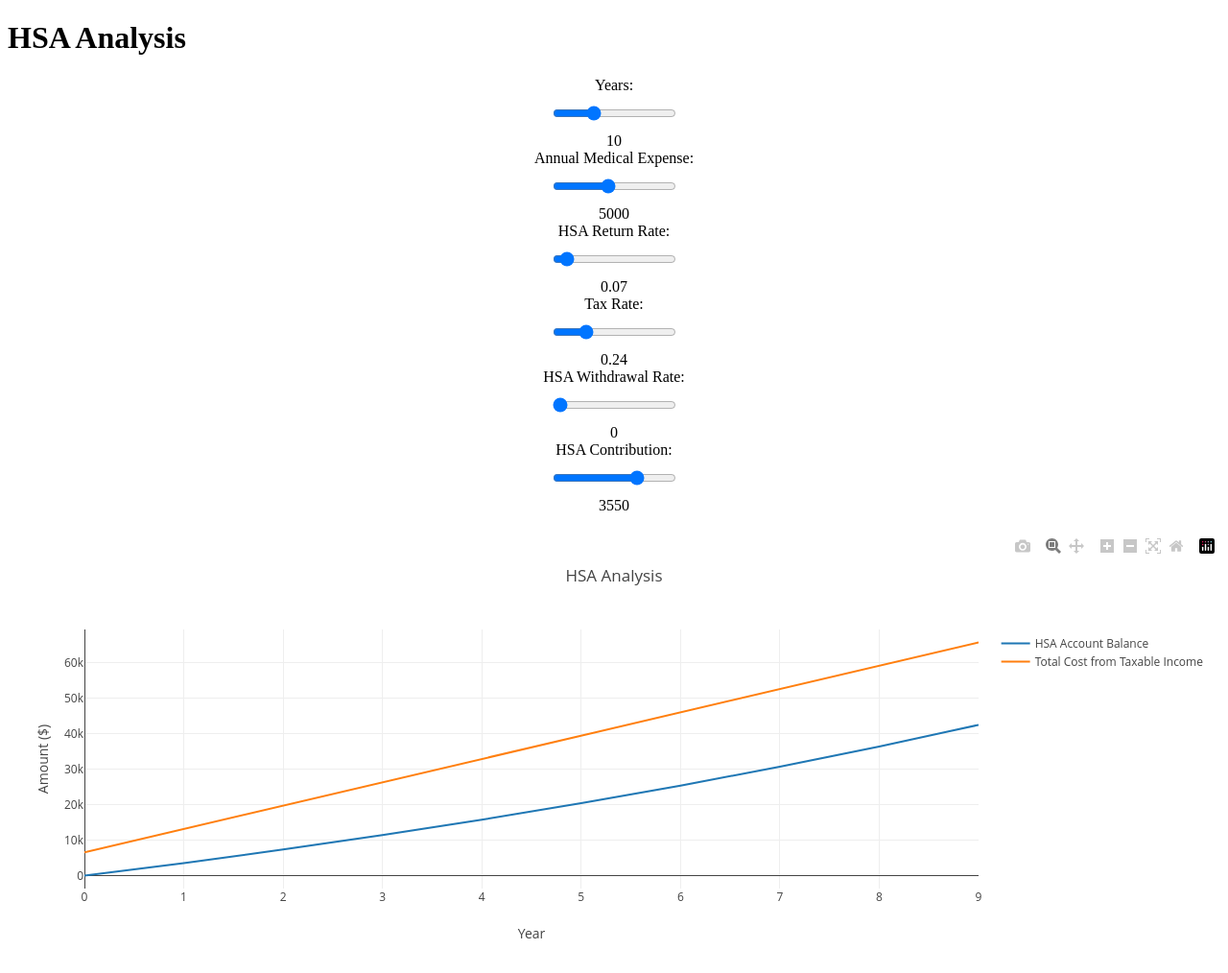
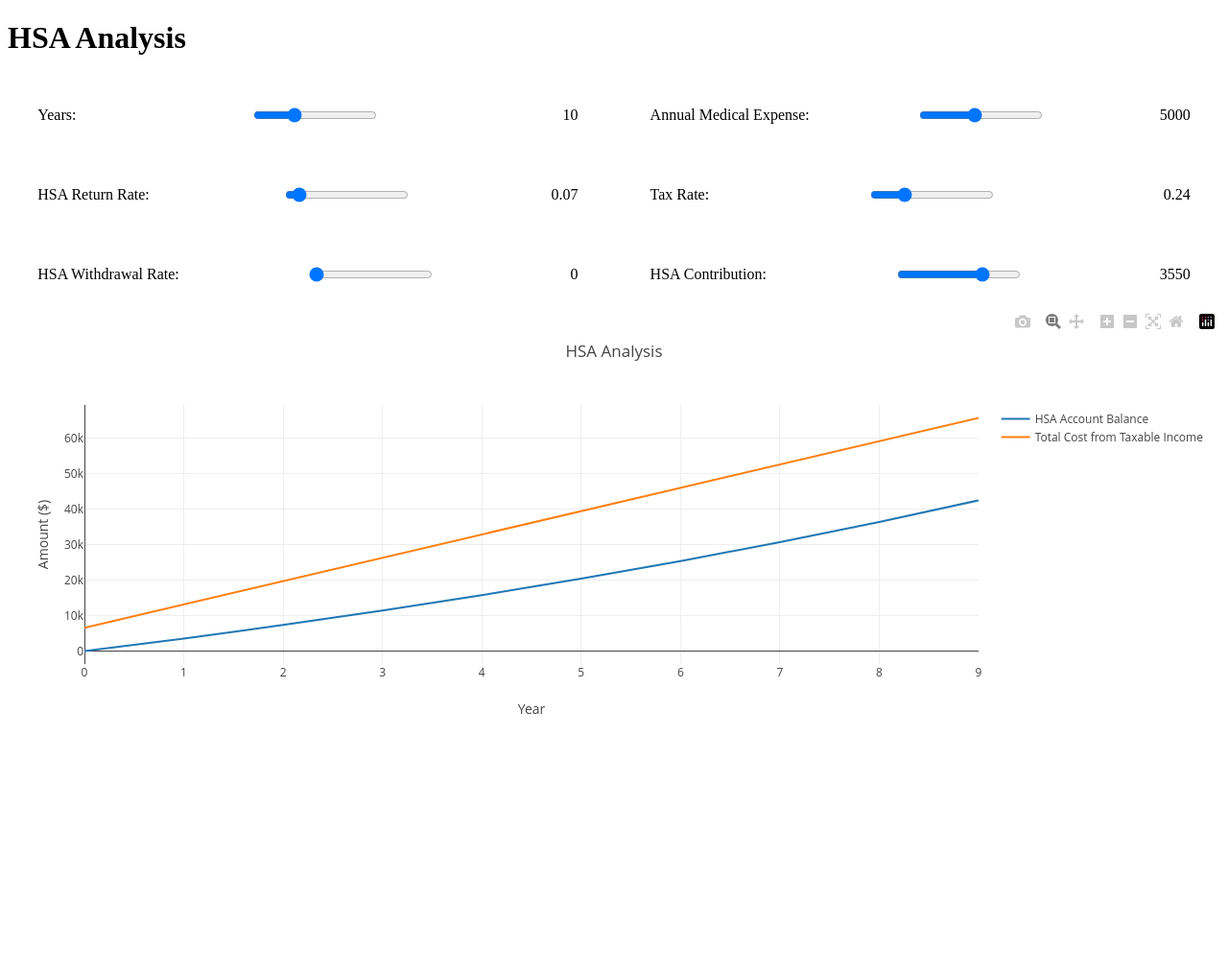
Before and after one commit to jm0rt1/HSA, a Flask app: page / in a window 1280 px wide. Shown: the whole page at 96% size. After the commit the page ends 744 px from the top, so only its background shows below. Run offline with Flask 3, Linux system fonts and the light colour scheme; some libraries are stand-ins or nearby versions.

Commit message:
Really like whats there

```diff
--- a/src/static/css/style.css
+++ b/src/static/css/style.css
@@ -1,20 +1,25 @@
 .slider-container {
     display: flex;
-    flex-direction: column;
+    flex-direction: row;
     align-items: center;
-    margin-bottom: 20px;
+    justify-content: space-between;
+    width: 100%;
 }
 
 .slider-container label {
-    margin-bottom: 10px;
+    margin: 5%;
 }
 
 .slider-container span {
-    margin-top: 10px;
+    margin: 5%;
+}
+
+.slider-container input {
+    margin-right: 10px;
 }
 
 .slider-grid {
     display: grid;
-    grid-template-columns: repeat(auto-fill, minmax(200px, 1fr));
-    gap: 20px;
+    grid-template-columns: 1fr 1fr;
+    gap: 1%;
 }
--- a/src/templates/index.html
+++ b/src/templates/index.html
@@ -10,31 +10,39 @@
 
 <body>
     <h1>HSA Analysis</h1>
+    <div class="slider-grid">
         <div class="slider-container">
             <label for="years">Years:</label>
             <input type="range" id="years" name="years" min="1" max="30" value="10">
             <span id="years-value">10</span>
+        </div>
 
+        <div class="slider-container">
             <label for="annual_medical_expense">Annual Medical Expense:</label>
             <input type="range" id="annual_medical_expense" name="annual_medical_expense" min="1000" max="10000"
                 value="5000">
             <span id="annual_medical_expense-value">5000</span>
-
+        </div>
+        <div class="slider-container">
             <label for="hsa_return_rate">HSA Return Rate:</label>
             <input type="range" id="hsa_return_rate" name="hsa_return_rate" min="0" max="1" value="0.07" step="0.01">
             <span id="hsa_return_rate-value">0.07</span>
-
+        </div>
+        <div class="slider-container">
             <label for="tax_rate">Tax Rate:</label>
             <input type="range" id="tax_rate" name="tax_rate" min="0" max="1" value="0.24" step="0.01">
             <span id="tax_rate-value">0.24</span>
-
+        </div>
+        <div class="slider-container">
             <label for="hsa_withdrawal_rate">HSA Withdrawal Rate:</label>
             <input type="range" id="hsa_withdrawal_rate" name="hsa_withdrawal_rate" min="0" max="5000" value="0">
             <span id="hsa_withdrawal_rate-value">0</span>
-
+        </div>
+        <div class="slider-container">
             <label for="hsa_contribution">HSA Contribution:</label>
             <input type="range" id="hsa_contribution" name="hsa_contribution" min="0" max="5000" value="3550">
             <span id="hsa_contribution-value">3550</span>
+        </div>
     </div>
 
     <div id="graph"></div>
```
Lines whose indentation alone changed are shown as unchanged.
